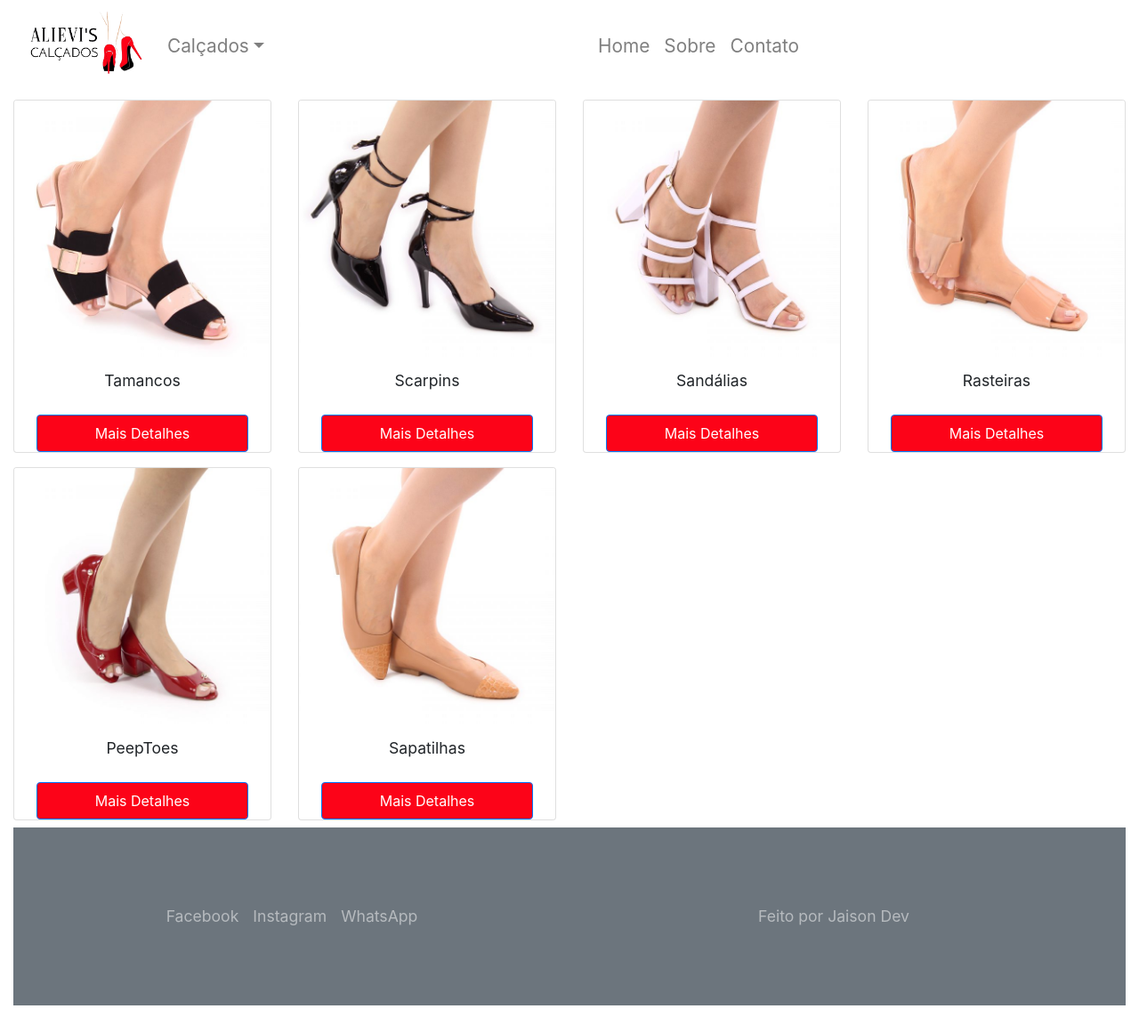
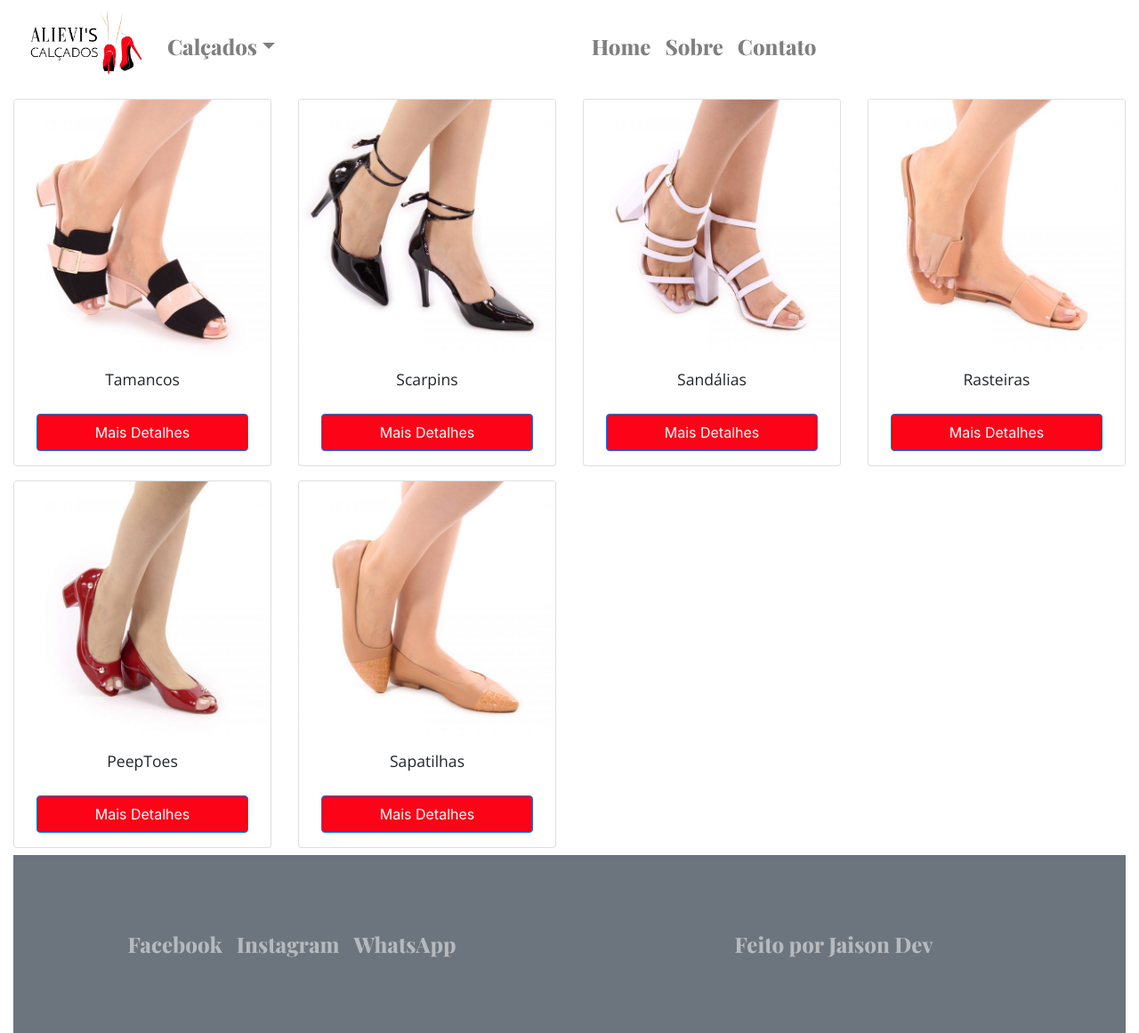
Before and after one commit to jaisonluizaliev/site-catalogo-alievis-calcados, a Next.js app: page / in a window 1280 px wide. Shown: the whole page at 89% size. Before the commit the page ends 1130 px from the top, so only its background shows below. Built offline with nearby package versions, Linux system fonts and the light colour scheme.

Commit message:
added font

```diff
--- a/components/ContentHome/Cards/index.js
+++ b/components/ContentHome/Cards/index.js
@@ -13,7 +13,7 @@ export default function Cards(props) {
         </Card.Title>
         <Card.Link>
          <Row>
-            <Button className="mt-3 w-75 mx-auto p-3 p-lg-2 link-btn-home " href={props.href}>
+            <Button className="mt-3 w-75 mx-auto mb-3 p-3 p-lg-2 link-btn-home " href={props.href}>
               Mais Detalhes
             </Button>
           </Row>
--- a/components/Footer/index.js
+++ b/components/Footer/index.js
@@ -4,7 +4,7 @@ const Footer = () => {
   return (
     <footer>
       <Navbar
-        className="font-1"
+        className="font"
         collapseOnSelect
         expand="lg"
         bg="secondary"
--- a/pages/_document.js
+++ b/pages/_document.js
@@ -17,6 +17,9 @@ class MyDocument extends Document {
             rel="stylesheet"
             href="https://fonts.googleapis.com/css?family=Roboto:300,400,500,700&display=swap"
           />
+          <link href="https://fonts.googleapis.com/css2?family=Playfair+Display:wght@400;500;800&display=swap" rel="stylesheet"
+          />
+          <link href="https://fonts.googleapis.com/css2?family=Open+Sans:wght@300;400;700&display=swap" rel="stylesheet"/>
 
 
         </Head>
--- a/styles/globals.css
+++ b/styles/globals.css
@@ -4,13 +4,17 @@
   margin: 0;
 }
 
-.text-darker {
+/*font-family: 'Open Sans', sans-serif;
+font-family: 'Playfair Display', serif;*/
+
+ Nav.text-darker {
   color:#000;
 }
 
 .font {
-  font-size: 1.3rem;
-  font-weight: 400;
+  font-size: 1.5rem;
+  font-weight: 800;
+  font-family: 'Playfair Display', serif;
 }
 
 
@@ -18,6 +22,7 @@
 .font-1 {
   font-size: 1.1rem;
   font-weight: 400;
+  font-family: 'Open Sans', sans-serif
 }
 
 .font-1:hover {
```
